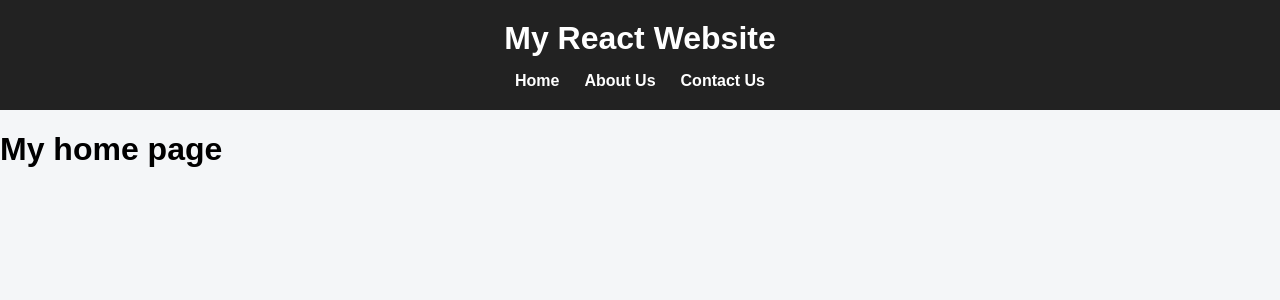
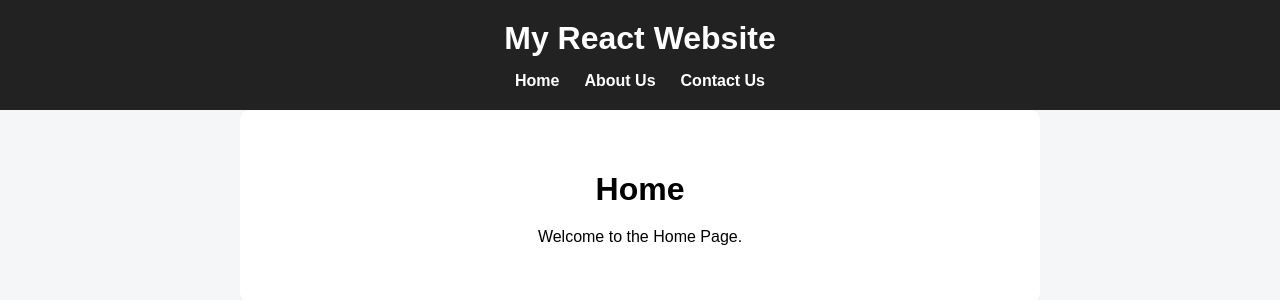
Before and after one commit to 24BCAA-JEEVA/rjs-p16, a React (Create React App) app: page /rjs-p16/ in a window 1280 px wide. Shown: the top 300 px of the page. Built offline with nearby package versions, Linux system fonts and the light colour scheme.

Commit message:
Update Home.js

```diff
--- a/src/Home.js
+++ b/src/Home.js
@@ -1,5 +1,12 @@
 import React from "react";
-function Home(){
-    return(
-        <h1>My home page</h1>);}
+
+function Home() {
+  return (
+    <div className="page">
+      <h1>Home</h1>
+      <p>Welcome to the Home Page.</p>
+    </div>
+  );
+}
+
 export default Home;
```
